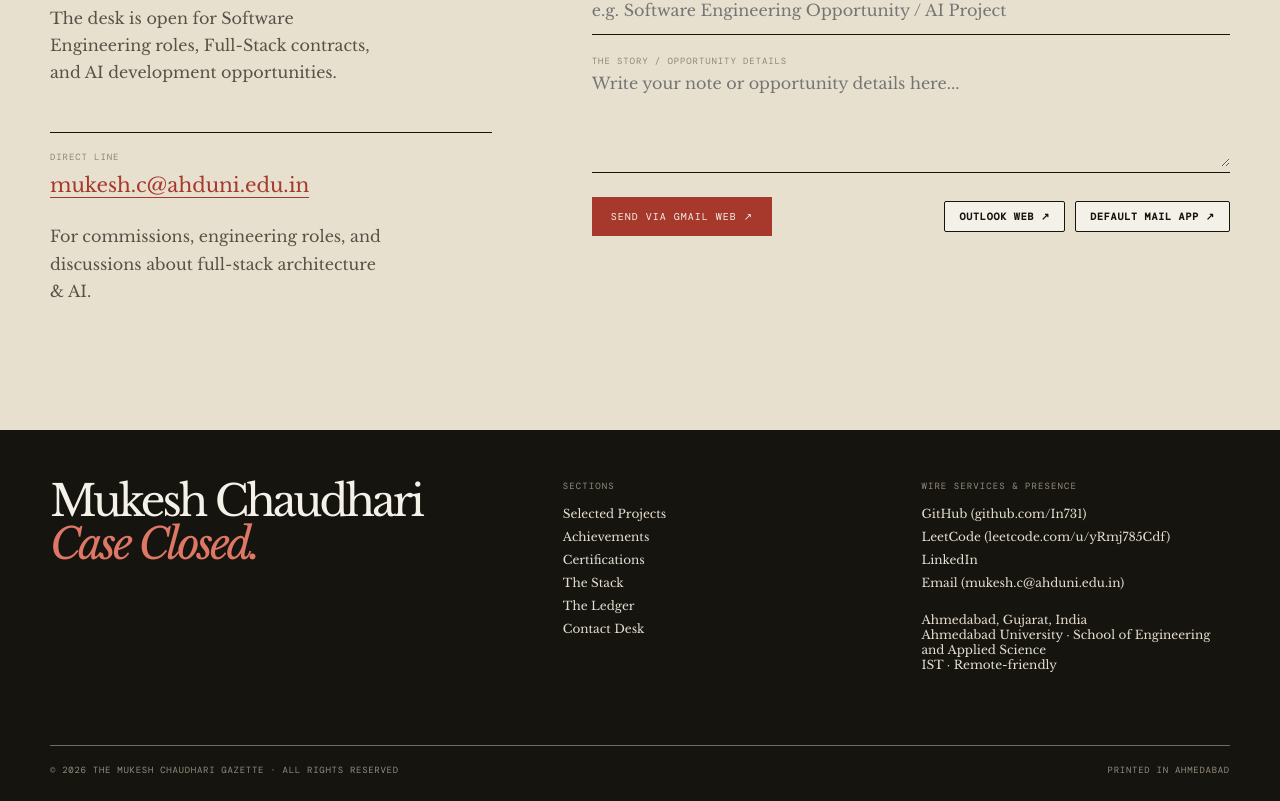
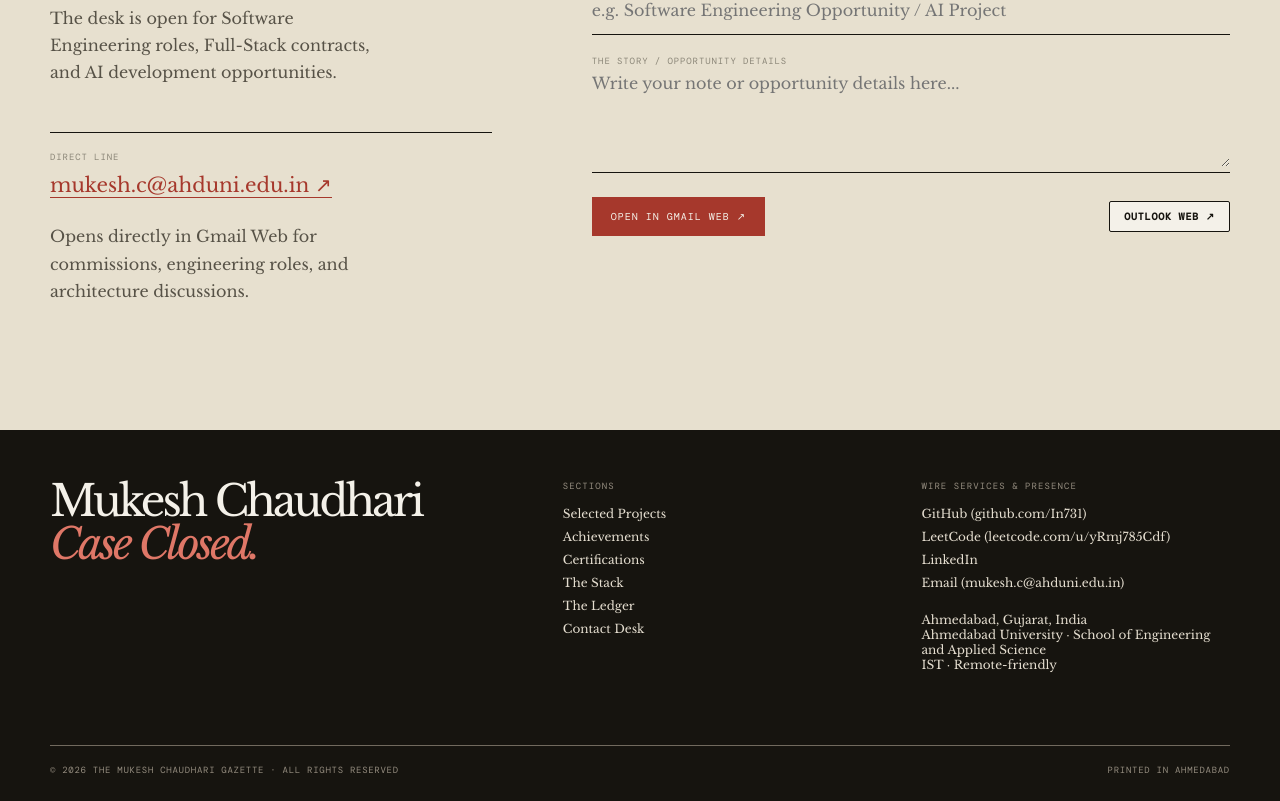
Before and after one commit to In731/Mukesh, a React (Vite) app: page / in a window 1280 px wide. Shown: the part 7866-8667 px from the top of the page. Built offline with nearby package versions, Linux system fonts and the light colour scheme.

Commit message:
feat: The Copy Draft button and its state have been removed

```diff
--- a/src/App.tsx
+++ b/src/App.tsx
@@ -495,7 +495,6 @@ function Contact() {
     subject: '',
     story: '',
   });
-  const [copied, setCopied] = useState(false);
 
   const handleChange = (e: React.ChangeEvent<HTMLInputElement | HTMLTextAreaElement>) => {
     const { name, value } = e.target;
@@ -534,18 +533,6 @@ function Contact() {
   const gmailUrl = `https://mail.google.com/mail/?view=cm&fs=1&to=${personal.email}&su=${encodeURIComponent(getSubjectText())}&body=${encodeURIComponent(getBodyText())}`;
   const outlookUrl = `https://outlook.live.com/mail/0/deeplink/compose?to=${personal.email}&subject=${encodeURIComponent(getSubjectText())}&body=${encodeURIComponent(getBodyText())}`;
 
-  const copyToClipboard = () => {
-    const fullText = `To: ${personal.email}\nSubject: ${getSubjectText()}\n\n${getBodyText()}`;
-    navigator.clipboard.writeText(fullText);
-    setCopied(true);
-    setTimeout(() => setCopied(false), 2500);
-  };
-
-  const handleNativeSubmit = (e: FormEvent<HTMLFormElement>) => {
-    e.preventDefault();
-    window.open(gmailUrl, '_blank', 'noopener,noreferrer');
-  };
-
   return (
     <section className="contact" id="contact">
       <div className="container contact-grid">
@@ -556,14 +543,19 @@ function Contact() {
 
           <div className="direct-line">
             <label>Direct line</label>
-            <a href={`mailto:${personal.email}`} data-testid="link-direct-email">
-              {personal.email}
+            <a
+              href={`https://mail.google.com/mail/?view=cm&fs=1&to=${personal.email}`}
+              target="_blank"
+              rel="noreferrer"
+              data-testid="link-direct-email"
+            >
+              {personal.email} ↗
             </a>
-            <p>For commissions, engineering roles, and discussions about full-stack architecture &amp; AI.</p>
+            <p>Opens directly in Gmail Web for commissions, engineering roles, and architecture discussions.</p>
           </div>
         </div>
 
-        <form className="contact-form" onSubmit={handleNativeSubmit}>
+        <form className="contact-form" onSubmit={(e) => { e.preventDefault(); window.open(gmailUrl, '_blank', 'noopener,noreferrer'); }}>
           <div className="field">
             <label htmlFor="name">Your Name / Organization</label>
             <input
@@ -602,9 +594,15 @@ function Contact() {
           </div>
 
           <div className="form-bottom">
-            <button className="action primary" type="submit" data-testid="button-send-letter">
-              Send via Gmail Web ↗
-            </button>
+            <a
+              className="action primary"
+              href={gmailUrl}
+              target="_blank"
+              rel="noreferrer"
+              data-testid="button-open-gmail"
+            >
+              Open in Gmail Web ↗
+            </a>
             <div className="webmail-launchers">
               <div className="launchers-links">
                 <a
@@ -614,12 +612,6 @@ function Contact() {
                   rel="noreferrer"
                 >
                   Outlook Web ↗
-                </a>
-                <a
-                  className="webmail-btn mailto-btn"
-                  href={mailtoUrl}
-                >
-                  Default Mail App ↗
                 </a>
               </div>
             </div>
```
